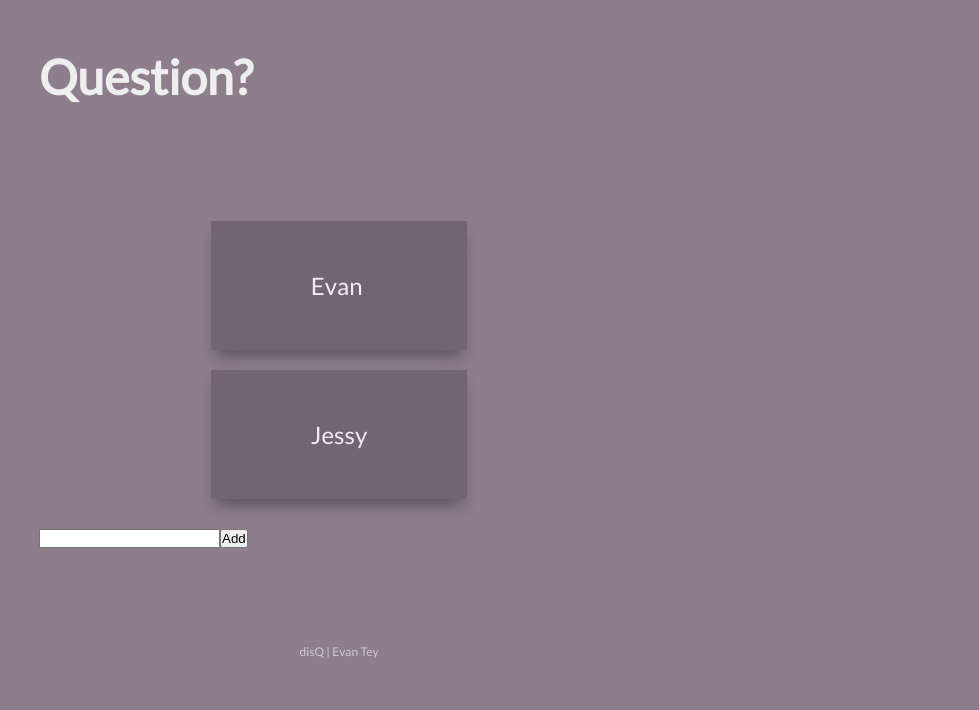
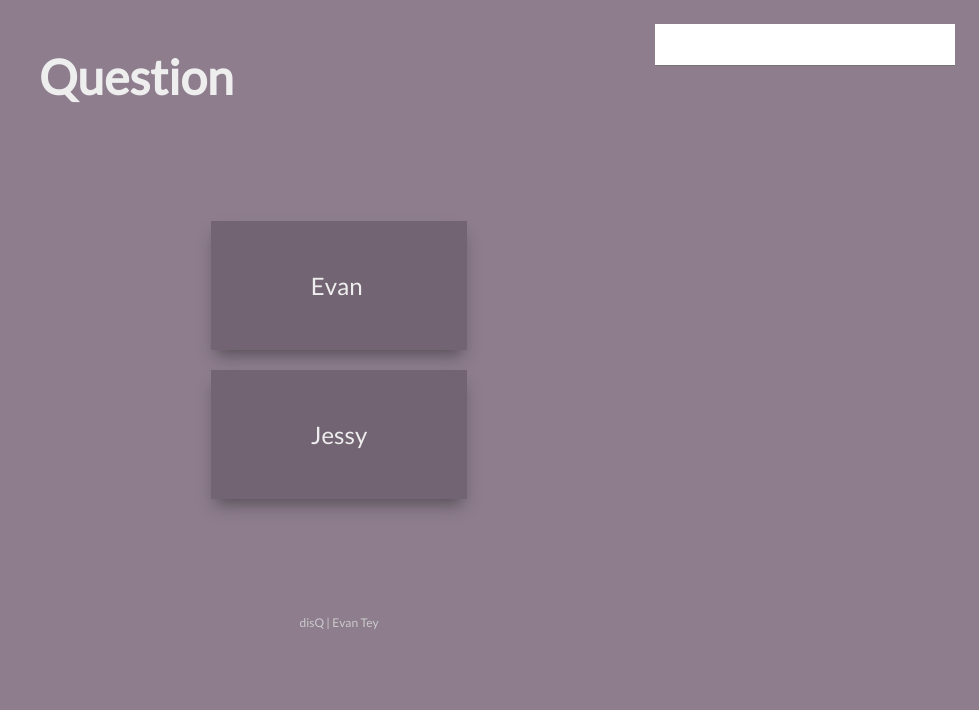
Before and after one commit to evantey14/disQ, a website: page index.html in a window 1280 px wide. Shown: the whole page, without its empty margins (301-1280 px from the left). Drawn offline with nearby package versions, Linux system fonts and the light colour scheme; no server answers.

Commit message:
moved input box

```diff
--- a/index.html
+++ b/index.html
@@ -20,17 +20,31 @@
         box-shadow: 0px 10px 15px -5px rgba(34,34,34,0.5);
       }
 
-      form { margin: auto; }
+      form { position: fixed; top: 1em; right: 1em; }
+      input         {
+        font-size:18px;
+        padding:10px 10px 10px 5px;
+        display:block;
+        width:300px;
+        border:none;
+        border-bottom:1px solid #757575;
+
+      }
+      input:focus     { outline:none; }
 
       #footer { color: #CCCCCC; }
       #footer p { font-size: .5em; }
+
     </style>
   </head>
   <body>
     <div id="head">
       <div class="wrapper">
-        <h1 id="question">Question?</h1>
+        <h1 id="question">Question</h1>
       </div>
+      <form action="" style="">
+        <input id="enqueue" autocomplete="off" />
+      </form>
     </div>
 
     <div id="main">
@@ -39,9 +53,6 @@
           <tr><td>Evan</td></tr>
           <tr><td>Jessy</td></tr>
         </table>
-        <form action="">
-          <input id="enqueue" autocomplete="off" /><button>Add</button>
-        </form>
       </div>
     </div>
 
```
